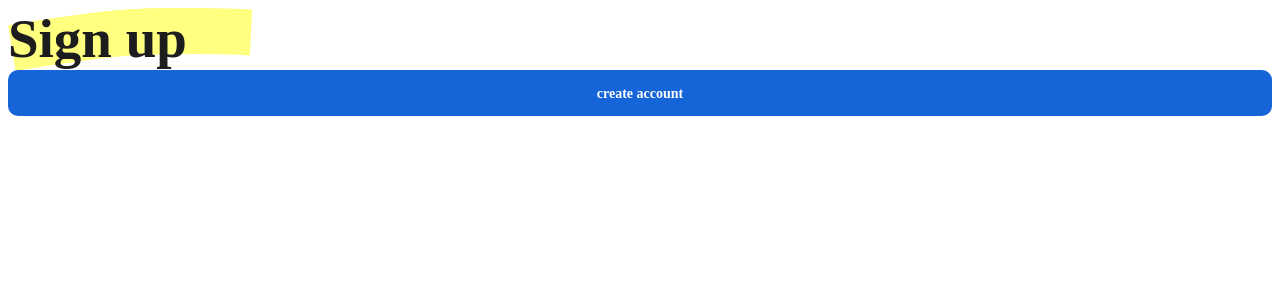
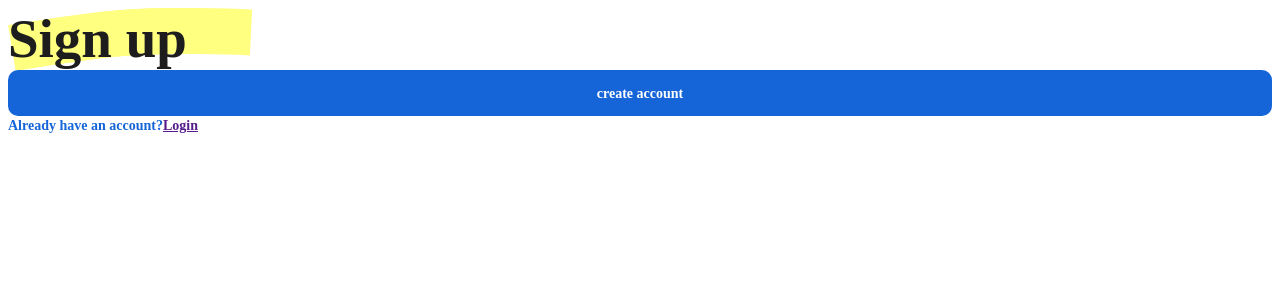
Before and after one commit to LeontevV/inv-test, a React (Vite) app: page / in a window 1280 px wide. Shown: the top 300 px of the page. Built offline with nearby package versions, Linux system fonts and the light colour scheme.

Commit message:
LinkBlock

```diff
--- a/src/components/LinkButton/LinkButton.module.scss
+++ b/src/components/LinkButton/LinkButton.module.scss
@@ -0,0 +1,9 @@
+.containerLinkBlock {
+  display: flex;
+  flex-direction: row;
+  font-family: 'Nunito Sans';
+  font-weight: 700;
+  font-size: 14px;
+  line-height: 19px;
+  color: #1565d8;
+}
--- a/src/components/LinkButton/LinkButton.tsx
+++ b/src/components/LinkButton/LinkButton.tsx
@@ -0,0 +1,19 @@
+import React from 'react';
+
+import style from './LinkButton.module.scss';
+
+interface LinkBlockProps {
+  title: string;
+  question: string;
+  href: string;
+}
+
+function LinkBlock({ question, title, href }: LinkBlockProps) {
+  return (
+    <div className={style.containerLinkBlock}>
+      <div>{question}</div>
+      <a href={href}>{title}</a>
+    </div>
+  );
+}
+export default LinkBlock;
--- a/src/pages/SignUpPage/SignUpPage.tsx
+++ b/src/pages/SignUpPage/SignUpPage.tsx
@@ -1,6 +1,7 @@
 import React, { memo } from 'react';
 import Button from '../../components/core/Button/Button';
 import Label from '../../components/Label/Label';
+import LinkBlock from '../../components/LinkButton/LinkButton';
 
 import style from './SignUpPage.module.scss';
 
@@ -9,6 +10,7 @@ function SignUpPage() {
     <div className={style.containerSignUp}>
       <Label />
       <Button title='create account' />
+      <LinkBlock title='Login' question='Already have an account?' href='' />
     </div>
   );
 }
```
